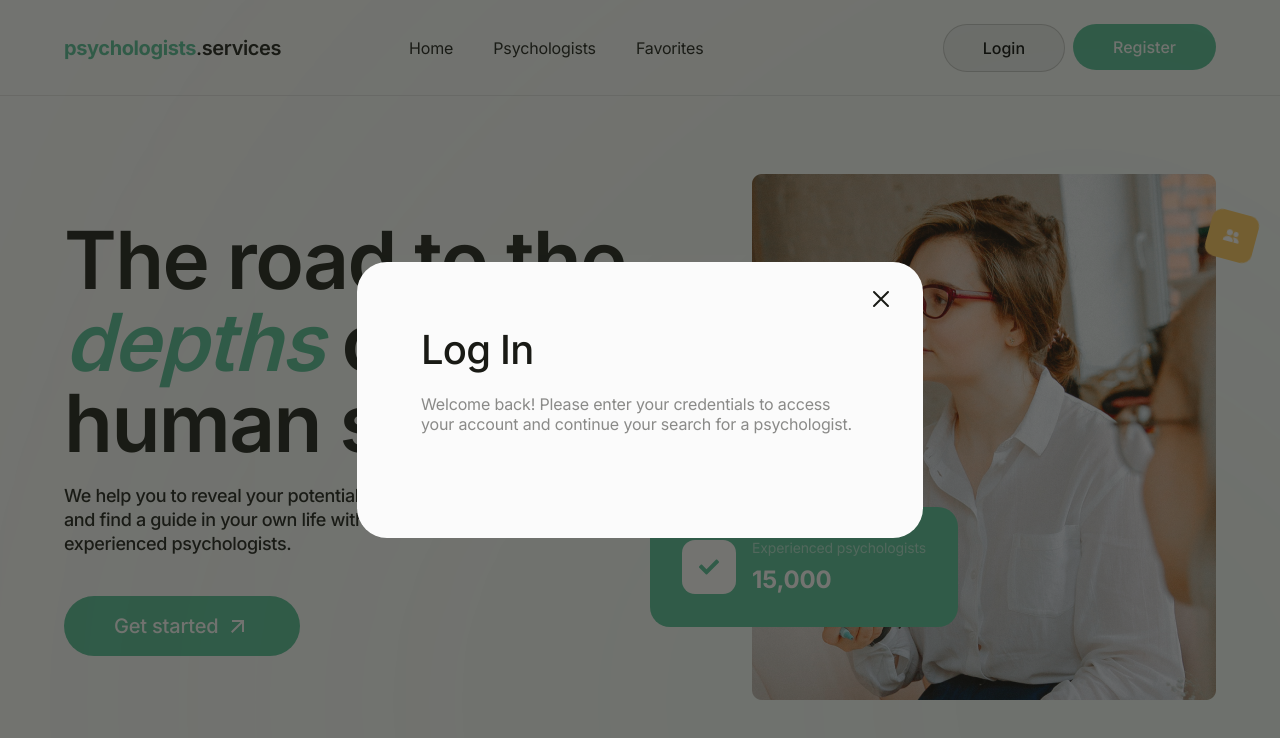
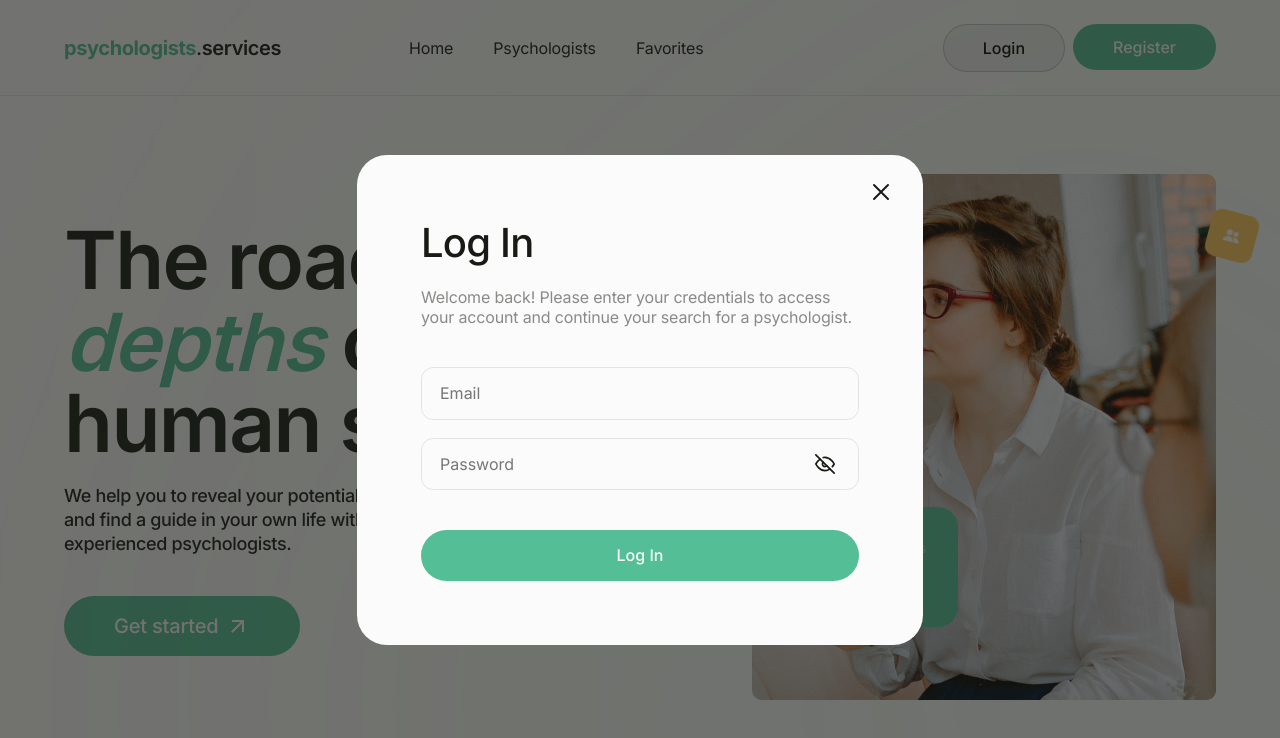
Before and after one commit to milenness/psychologists, a Next.js app: page / in a window 1280 px wide. Both pictures are taken after a click on the button "Login". Shown: the top 738 px of the page. Built offline with nearby package versions, Linux system fonts and the light colour scheme.

Commit message:
add/forms

```diff
--- /dev/null
+++ b/components/LoginForm/LoginForm.module.css
@@ -0,0 +1,78 @@
+.form {
+  display: flex;
+  flex-direction: column;
+}
+
+.inputWrapper {
+  position: relative;
+}
+
+.inputsContainer {
+  display: flex;
+  flex-direction: column;
+  gap: 18px;
+  margin-bottom: 40px;
+}
+
+.input {
+  padding: 16px 18px;
+  width: 100%;
+  border: 1px solid rgba(18, 20, 23, 0.1);
+  border-radius: 12px;
+  outline: none;
+  background-color: transparent;
+  transition: border-color var(--main-transtion);
+}
+
+.input:focus {
+  border-color:var(--green);
+}
+
+.passwordContainer {
+  position: relative;
+  display: flex;
+  align-items: center;
+}
+
+.passwordInput {
+  padding-right: 50px;
+}
+
+.eyeButton {
+  position: absolute;
+  right: 18px;
+  background: transparent;
+  border: none;
+  cursor: pointer;
+  display: flex;
+  align-items: center;
+  justify-content: center;
+  color: var(--main-text);
+}
+
+.errorInput {
+  border-color: #e03636;
+}
+
+.errorText {
+  position: absolute;
+ bottom: -15px;
+  left: 4px;
+  font-size: 11px;
+  color: #e03636;
+}
+
+.submitButton {
+  background-color: var(--green);
+  padding: 16px 0;
+  color: var(--main-white);
+  border-radius: 30px;
+  font-weight: 500;
+  transition: background-color var(--main-transtion);
+}
+
+.submitButton:hover,
+.submitButton:focus,
+.submitButton:active {
+  background-color : var(--dark-green);
+}
--- /dev/null
+++ b/components/LoginForm/LoginForm.tsx
@@ -0,0 +1,103 @@
+"use client";
+
+import { useState } from "react";
+import { Formik, Form, Field, ErrorMessage, FormikHelpers } from "formik";
+import * as Yup from "yup";
+import { LuEye } from "react-icons/lu";
+import { FiEyeOff } from "react-icons/fi";
+import css from "./LoginForm.module.css";
+
+const LoginSchema = Yup.object().shape({
+  email: Yup.string()
+    .email("Invalid email address")
+    .required("Email is required"),
+  password: Yup.string()
+    .min(6, "Password must be at least 6 characters")
+    .required("Password is required"),
+});
+
+interface LoginFormProps {
+  onSuccess?: () => void;
+}
+
+interface FormValues {
+  email: string;
+  password: string;
+}
+
+export default function LoginForm({ onSuccess }: LoginFormProps) {
+  const [showPassword, setShowPassword] = useState(false);
+
+  const togglePasswordVisibility = () => {
+    setShowPassword((prev) => !prev);
+  };
+
+ const handleSubmit = (
+   values: FormValues,
+   { resetForm }: FormikHelpers<FormValues>,
+ ) => {
+   console.log("Form submitted values:", values);
+   resetForm();
+   if (onSuccess) onSuccess();
+ };
+
+  return (
+    <Formik
+      initialValues={{ email: "", password: "" }}
+      validationSchema={LoginSchema}
+      onSubmit={handleSubmit}
+    >
+      {({ errors, touched }) => (
+        <Form className={css.form}>
+          <div className={css.inputsContainer}>
+            <div className={css.inputWrapper}>
+              <Field
+                type="email"
+                name="email"
+                placeholder="Email"
+                className={`${css.input} ${
+                  errors.email && touched.email ? css.errorInput : ""
+                }`}
+              />
+              <ErrorMessage
+                name="email"
+                component="div"
+                className={css.errorText}
+              />
+            </div>
+
+            <div className={css.inputWrapper}>
+              <div className={css.passwordContainer}>
+                <Field
+                  type={showPassword ? "text" : "password"}
+                  name="password"
+                  placeholder="Password"
+                  className={`${css.input} ${css.passwordInput} ${
+                    errors.password && touched.password ? css.errorInput : ""
+                  }`}
+                />
+                <button
+                  type="button"
+                  className={css.eyeButton}
+                  onClick={togglePasswordVisibility}
+                  aria-label={showPassword ? "Hide password" : "Show password"}
+                >
+                  {showPassword ? <LuEye size={20} /> : <FiEyeOff size={20} />}
+                </button>
+              </div>
+              <ErrorMessage
+                name="password"
+                component="div"
+                className={css.errorText}
+              />
+            </div>
+          </div>
+
+          <button type="submit" className={css.submitButton}>
+            Log In
+          </button>
+        </Form>
+      )}
+    </Formik>
+  );
+}
--- /dev/null
+++ b/components/LoginForm/index.ts
@@ -0,0 +1 @@
+export {default} from "./LoginForm"
--- a/components/LoginModal/LoginModal.tsx
+++ b/components/LoginModal/LoginModal.tsx
@@ -4,6 +4,7 @@ import { useEffect } from "react";
 import { createPortal } from "react-dom";
 import css from "./LoginModal.module.css";
 import { IoCloseOutline } from "react-icons/io5";
+import LoginForm from "@/components/LoginForm"
 
 interface ModalProps {
   onClose: () => void;
@@ -50,6 +51,8 @@ export default function LoginModal({ onClose }: ModalProps) {
           Welcome back! Please enter your credentials to access your account and
           continue your search for a psychologist.
         </p>
+
+        <LoginForm onSuccess={onClose} />
       </div>
     </div>,
     document.body,
--- /dev/null
+++ b/components/RegisterForm/RegisterForm.module.css
@@ -0,0 +1,78 @@
+.form {
+  display: flex;
+  flex-direction: column;
+}
+
+.inputWrapper {
+  position: relative;
+}
+
+.inputsContainer {
+  display: flex;
+  flex-direction: column;
+  gap: 18px;
+  margin-bottom: 40px;
+}
+
+.input {
+  padding: 16px 18px;
+  width: 100%;
+  border: 1px solid rgba(18, 20, 23, 0.1);
+  border-radius: 12px;
+  outline: none;
+  background-color: transparent;
+  transition: border-color var(--main-transtion);
+}
+
+.input:focus {
+  border-color:var(--green);
+}
+
+.passwordContainer {
+  position: relative;
+  display: flex;
+  align-items: center;
+}
+
+.passwordInput {
+  padding-right: 50px;
+}
+
+.eyeButton {
+  position: absolute;
+  right: 18px;
+  background: transparent;
+  border: none;
+  cursor: pointer;
+  display: flex;
+  align-items: center;
+  justify-content: center;
+  color: var(--main-text);
+}
+
+.errorInput {
+  border-color: #e03636;
+}
+
+.errorText {
+  position: absolute;
+ bottom: -15px;
+  left: 4px;
+  font-size: 11px;
+  color: #e03636;
+}
+
+.submitButton {
+  background-color: var(--green);
+  padding: 16px 0;
+  color: var(--main-white);
+  border-radius: 30px;
+  font-weight: 500;
+  transition: background-color var(--main-transtion);
+}
+
+.submitButton:hover,
+.submitButton:focus,
+.submitButton:active {
+  background-color : var(--dark-green);
+}
--- /dev/null
+++ b/components/RegisterForm/RegisterForm.tsx
@@ -0,0 +1,123 @@
+"use client";
+
+import { useState } from "react";
+import { Formik, Form, Field, ErrorMessage, FormikHelpers } from "formik";
+import * as Yup from "yup";
+import { LuEye } from "react-icons/lu";
+import { FiEyeOff } from "react-icons/fi";
+import css from "./RegisterForm.module.css";
+
+const RegisterSchema = Yup.object().shape({
+  name: Yup.string()
+    .min(2, "Name must be at least 2 characters")
+    .required("Name is required"),
+  email: Yup.string()
+    .email("Invalid email address")
+    .required("Email is required"),
+  password: Yup.string()
+    .min(6, "Password must be at least 6 characters")
+    .required("Password is required"),
+});
+
+interface RegisterFormProps {
+  onSuccess?: () => void;
+}
+
+interface FormValues {
+  name: string;
+  email: string;
+  password: string;
+}
+
+export default function RegisterForm({ onSuccess }: RegisterFormProps) {
+  const [showPassword, setShowPassword] = useState(false);
+
+  const togglePasswordVisibility = () => {
+    setShowPassword((prev) => !prev);
+  };
+
+  const handleSubmit = (
+    values: FormValues,
+    { resetForm }: FormikHelpers<FormValues>,
+  ) => {
+    console.log("Register form submitted values:", values);
+    resetForm();
+    if (onSuccess) onSuccess();
+  };
+
+  return (
+    <Formik
+      initialValues={{ name: "", email: "", password: "" }}
+      validationSchema={RegisterSchema}
+      onSubmit={handleSubmit}
+    >
+      {({ errors, touched }) => (
+        <Form className={css.form}>
+          <div className={css.inputsContainer}>
+            <div className={css.inputWrapper}>
+              <Field
+                type="text"
+                name="name"
+                placeholder="Name"
+                className={`${css.input} ${
+                  errors.name && touched.name ? css.errorInput : ""
+                }`}
+              />
+              <ErrorMessage
+                name="name"
+                component="div"
+                className={css.errorText}
+              />
+            </div>
+
+            <div className={css.inputWrapper}>
+              <Field
+                type="email"
+                name="email"
+                placeholder="Email"
+                className={`${css.input} ${
+                  errors.email && touched.email ? css.errorInput : ""
+                }`}
+              />
+              <ErrorMessage
+                name="email"
+                component="div"
+                className={css.errorText}
+              />
+            </div>
+
+            <div className={css.inputWrapper}>
+              <div className={css.passwordContainer}>
+                <Field
+                  type={showPassword ? "text" : "password"}
+                  name="password"
+                  placeholder="Password"
+                  className={`${css.input} ${css.passwordInput} ${
+                    errors.password && touched.password ? css.errorInput : ""
+                  }`}
+                />
+                <button
+                  type="button"
+                  className={css.eyeButton}
+                  onClick={togglePasswordVisibility}
+                  aria-label={showPassword ? "Hide password" : "Show password"}
+                >
+                  {showPassword ? <LuEye size={20} /> : <FiEyeOff size={20} />}
+                </button>
+              </div>
+              <ErrorMessage
+                name="password"
+                component="div"
+                className={css.errorText}
+              />
+            </div>
+          </div>
+
+          <button type="submit" className={css.submitButton}>
+            Sign Up
+          </button>
+        </Form>
+      )}
+    </Formik>
+  );
+}
--- /dev/null
+++ b/components/RegisterForm/index.ts
@@ -0,0 +1 @@
+export {default} from "./RegisterForm"
--- a/components/RegisterModal/RegisterModal.tsx
+++ b/components/RegisterModal/RegisterModal.tsx
@@ -4,6 +4,7 @@ import { useEffect } from "react";
 import { createPortal } from "react-dom";
 import css from "./RegisterModal.module.css";
 import { IoCloseOutline } from "react-icons/io5";
+import RegisterForm from "../RegisterForm";
 
 interface ModalProps {
   onClose: () => void;
@@ -51,6 +52,8 @@ export default function RegisterModal({ onClose }: ModalProps) {
           need some information. Please provide us with the following
           information.
         </p>
+
+      <RegisterForm onSuccess={onClose} />
       </div>
     </div>,
     document.body,
--- a/package.json
+++ b/package.json
@@ -9,11 +9,13 @@
     "lint": "eslint"
   },
   "dependencies": {
+    "formik": "^2.4.9",
     "modern-normalize": "^3.0.1",
     "next": "16.2.12",
     "react": "19.2.4",
     "react-dom": "19.2.4",
-    "react-icons": "^5.7.0"
+    "react-icons": "^5.7.0",
+    "yup": "^1.7.1"
   },
   "devDependencies": {
     "@types/node": "^20",
```
Also changed, not shown: 1 other file (tests, documents, lock files or other folders).
